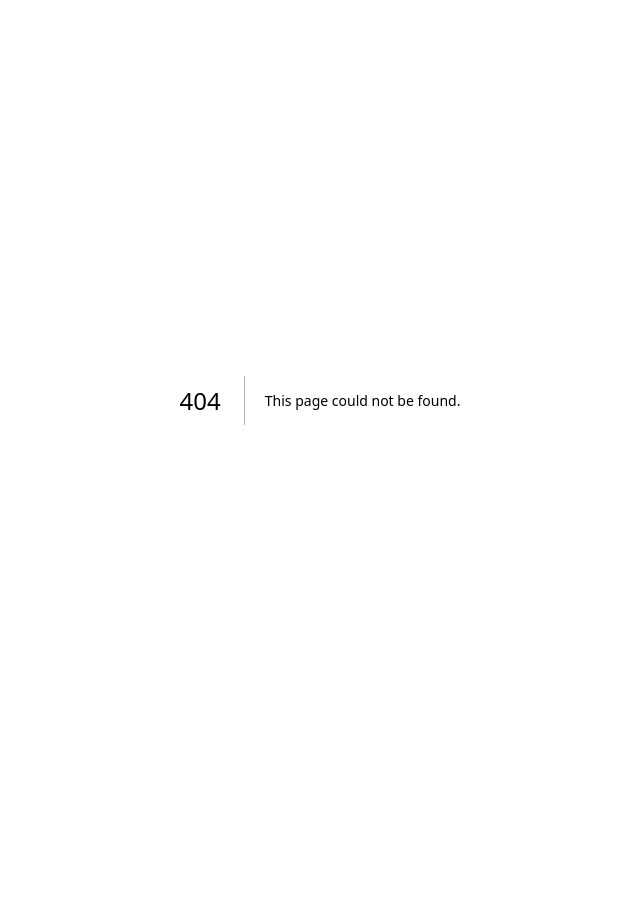
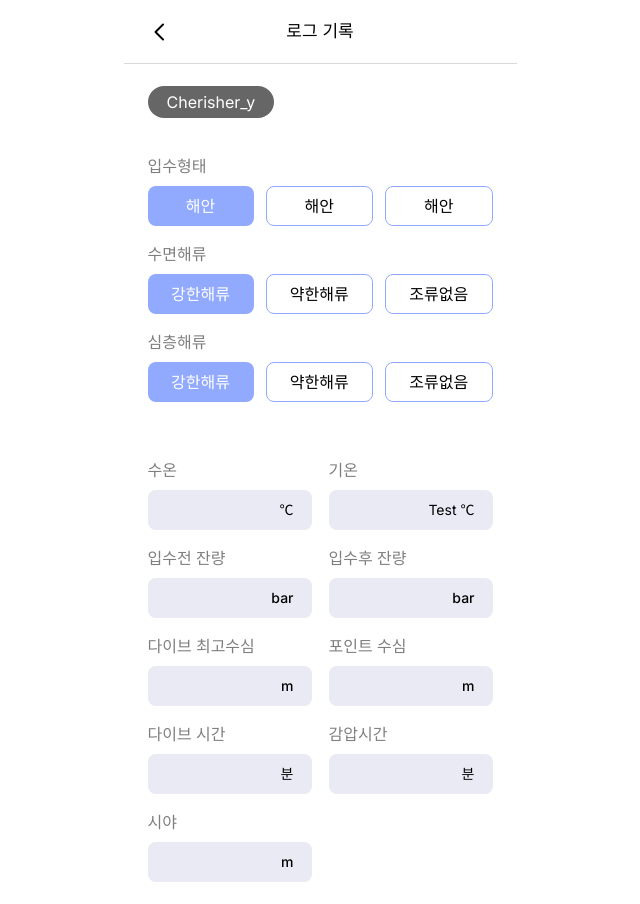
Before and after one commit to hondi-dive/new-fornt, a Next.js app: page /feed/detail/log in a window 1280 px wide. Before the commit this address had no page. Shown: the whole page, without its empty margins (320-960 px from the left). Before the commit the page ends 800 px from the top, so only its background shows below. Built offline with nearby package versions, Linux system fonts and the light colour scheme.

Commit message:
add: 피드읽기2 페이지 추가 - input UI disabled 될때 색상 추가 - button normal 타입일때 스타일 변경

```diff
--- /dev/null
+++ b/src/app/feed/detail/IdBadge.tsx
@@ -0,0 +1,11 @@
+interface Props {
+  id: string;
+}
+
+export default function IdBadge({ id }: Props) {
+  return (
+    <div className=" h-8 rounded-2xl bg-[rgba(0,0,0,0.6)] px-[19px] flex justify-center items-center text-white">
+      {id}
+    </div>
+  );
+}
--- /dev/null
+++ b/src/app/feed/detail/log/page.tsx
@@ -0,0 +1,111 @@
+'use client';
+import IdBadge from '@/app/feed/detail/IdBadge';
+import SubTitleContainer from '@/app/log/detail/SubTitleContainer';
+import Button from '@/components/common/Button';
+import Header from '@/components/common/Header';
+import Input from '@/components/common/Input';
+
+export default function FeedDetailLog() {
+  return (
+    <div>
+      <Header title="로그 기록" backComponents={<Header.Back />} />
+
+      <div className=" px-6 py-[22px]">
+        <div className="flex justify-start">
+          <IdBadge id="Cherisher_y" />
+        </div>
+
+        <div className="mt-10">
+          <SubTitleContainer title="입수형태">
+            <div className="flex gap-3">
+              <Button size="small" color="secondary">
+                <span className="text-white">해안</span>
+              </Button>
+              <Button size="small" color="normal">
+                <span>해안</span>
+              </Button>
+              <Button size="small" color="normal">
+                <span>해안</span>
+              </Button>
+            </div>
+          </SubTitleContainer>
+
+          <SubTitleContainer title="수면해류">
+            <div className="flex gap-3">
+              <Button size="small" color="secondary">
+                <span className="text-white">강한해류</span>
+              </Button>
+              <Button size="small" color="normal">
+                <span>약한해류</span>
+              </Button>
+              <Button size="small" color="normal">
+                <span>조류없음</span>
+              </Button>
+            </div>
+          </SubTitleContainer>
+
+          <SubTitleContainer title="심층해류">
+            <div className="flex gap-3">
+              <Button size="small" color="secondary">
+                <span className="text-white">강한해류</span>
+              </Button>
+              <Button size="small" color="normal">
+                <span>약한해류</span>
+              </Button>
+              <Button size="small" color="normal">
+                <span>조류없음</span>
+              </Button>
+            </div>
+          </SubTitleContainer>
+        </div>
+
+        <div className=" mt-10">
+          <div className="flex gap-[17px]">
+            <SubTitleContainer title="수온">
+              <Input disabled={true} _size="small" unit={'℃'} />
+            </SubTitleContainer>
+            <SubTitleContainer title="기온">
+              <Input disabled={true} _size="small" unit={'℃'} value={'Test'} />
+            </SubTitleContainer>
+          </div>
+
+          <div className="flex gap-[17px]">
+            <SubTitleContainer title="입수전 잔량">
+              <Input disabled={true} _size="small" unit={'bar'} />
+            </SubTitleContainer>
+            <SubTitleContainer title="입수후 잔량">
+              <Input disabled={true} _size="small" unit={'bar'} />
+            </SubTitleContainer>
+          </div>
+
+          <div className="flex gap-[17px]">
+            <SubTitleContainer title="다이브 최고수심">
+              <Input disabled={true} _size="small" unit={'m'} />
+            </SubTitleContainer>
+            <SubTitleContainer title="포인트 수심">
+              <Input disabled={true} _size="small" unit={'m'} />
+            </SubTitleContainer>
+          </div>
+
+          <div className="flex gap-[17px]">
+            <SubTitleContainer title="다이브 시간">
+              <Input disabled={true} _size="small" unit={'분'} />
+            </SubTitleContainer>
+            <SubTitleContainer title="감압시간">
+              <Input disabled={true} _size="small" unit={'분'} />
+            </SubTitleContainer>
+          </div>
+
+          <div className="flex gap-[17px]">
+            <div className="w-full">
+              <SubTitleContainer title="시야">
+                <Input disabled={true} _size="small" unit={'m'} />
+              </SubTitleContainer>
+            </div>
+            <div className="w-full" />
+          </div>
+        </div>
+      </div>
+    </div>
+  );
+}
--- a/src/components/common/Button.tsx
+++ b/src/components/common/Button.tsx
@@ -11,7 +11,7 @@ const Button = forwardRef((props: Props, forwardRef: Ref<HTMLButtonElement>) =>
   const BUTTON_COLOR = {
     primary: 'bg-[#567BFF]',
     secondary: 'bg-[#92aafd]',
-    normal: 'bg-[#E9EAF4]',
+    normal: 'bg-white border-solid border-[1px] border-[#92aafd]',
   };
 
   const BUTTON_SIZE = {
--- a/src/components/common/Input.tsx
+++ b/src/components/common/Input.tsx
@@ -13,10 +13,21 @@ export default function Input({ _size = 'medium', unit, ...rest }: Props) {
 
   return (
     <div
-      className={`flex justify-between items-center px-[18px] rounded-lg border-solid border-[1px] border-[rgb(165,165,165)] ${INPUT_SIZE[_size]}`}
+      className={`flex justify-between items-center px-[18px] rounded-lg ${
+        rest.disabled ? 'bg-[#e9eaf4]' : 'border-solid border-[1px] border-[rgb(165,165,165)]'
+      } ${INPUT_SIZE[_size]}`}
     >
-      <input className=" w-full outline-none" {...rest} />
-      {unit && <span className="font-medium ml-2 text-[#a5a5a5] text-sm">{unit}</span>}
+      <input
+        className=" w-full outline-none disabled:bg-transparent text-right text-sm"
+        {...rest}
+      />
+      {unit && (
+        <span
+          className={`font-medium ml-1 text-sm ${rest.disabled ? 'text-black' : 'text-[#a5a5a5]'}`}
+        >
+          {unit}
+        </span>
+      )}
     </div>
   );
 }
```
